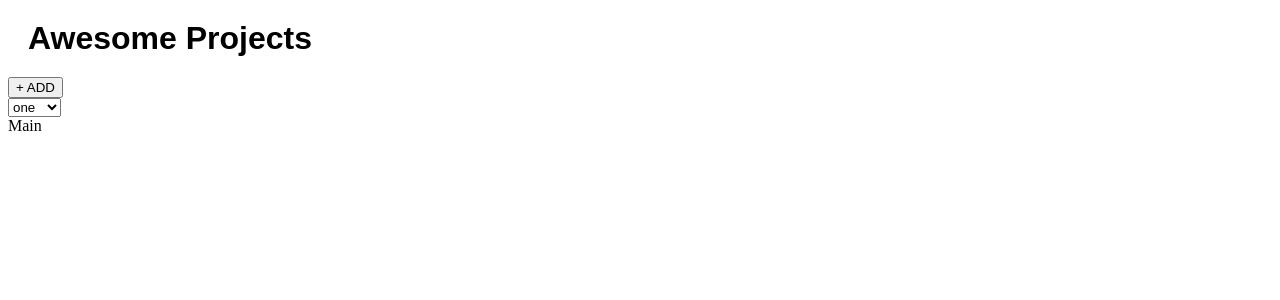
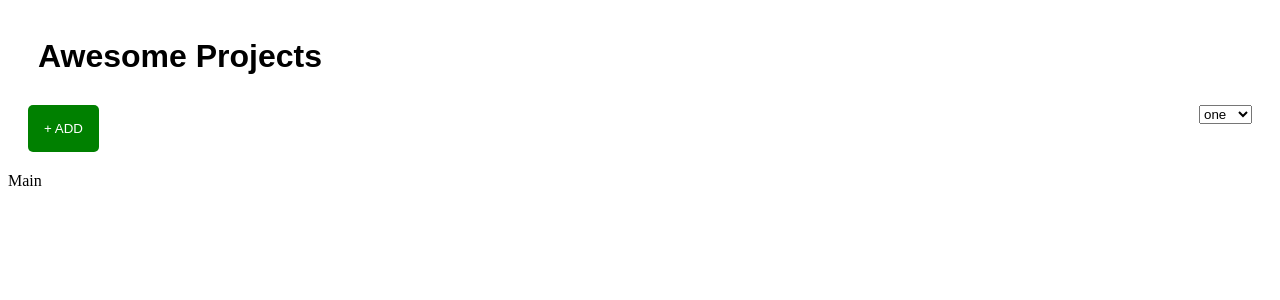
Before and after one commit to Dariwka/react-ts-app-simple, a React (Create React App) app: page / in a window 1280 px wide. Shown: the top 300 px of the page. Built offline with nearby package versions, Linux system fonts and the light colour scheme.

Commit message:
changes in package.json, devDependencies

```diff
--- a/src/App.tsx
+++ b/src/App.tsx
@@ -1,7 +1,7 @@
 import React, {FC} from 'react'
 import { BrowserRouter as Router } from "react-router-dom";
-import Header from './Components/Header'
-import Main from './Components/Main'
+import Header from './components/Header'
+import Main from './components/Main'
 
 const App:FC = () => {
   return (
--- a/src/Components/Header.tsx
+++ b/src/Components/Header.tsx
@@ -1,23 +1,46 @@
-import React from 'react'
+import React, {FC} from 'react'
 import styled from "@emotion/styled";
 
 
+
 const Container = styled("div")({
+  padding: "10px",
+
 
 })
+const Wrapper = styled("div")({
+  padding: "10px",
+  display: "flex",
+  justifyContent: "space-between"
+
+})
+
 const Title = styled("h1")({
   margin:"20px",
   fontFamily: 'Sans-Serif',
 })
+const AddButton = styled("button")({
+  padding:"1rem",
+  fontFamily: 'Sans-Serif',
+  backgroundColor: "green",
+  color: "white",
+  border: "none",
+  borderRadius: "5px",
+  cursor: "pointer",
 
+})
 
-const Header = () => {
+// const StarsRating = () => {
+
+// }
+
+const Header:FC = () => {
   return (
     <Container>
         <Title>Awesome Projects</Title>
-        <div className="buttonContainer">
+      <Wrapper>
           <div className="addButtonContainer">
-              <button>+ ADD</button>
+              <AddButton>+ ADD</AddButton>
         </div>
         <div className="sortContainer">
           <select>
@@ -28,7 +51,8 @@ const Header = () => {
             <option>five</option>
           </select>
         </div>
-        </div>
+
+        </Wrapper>
     </Container>
   )
 }
--- a/src/Components/Main.tsx
+++ b/src/Components/Main.tsx
@@ -1,6 +1,6 @@
-import React from 'react'
+import React, {FC} from 'react'
 
-const Main = () => {
+const Main:FC = () => {
   return (
     <div>Main</div>
   )
```
Also changed, not shown: package.json (+11 -9 lines), 1 other file (tests, documents, lock files or other folders).
